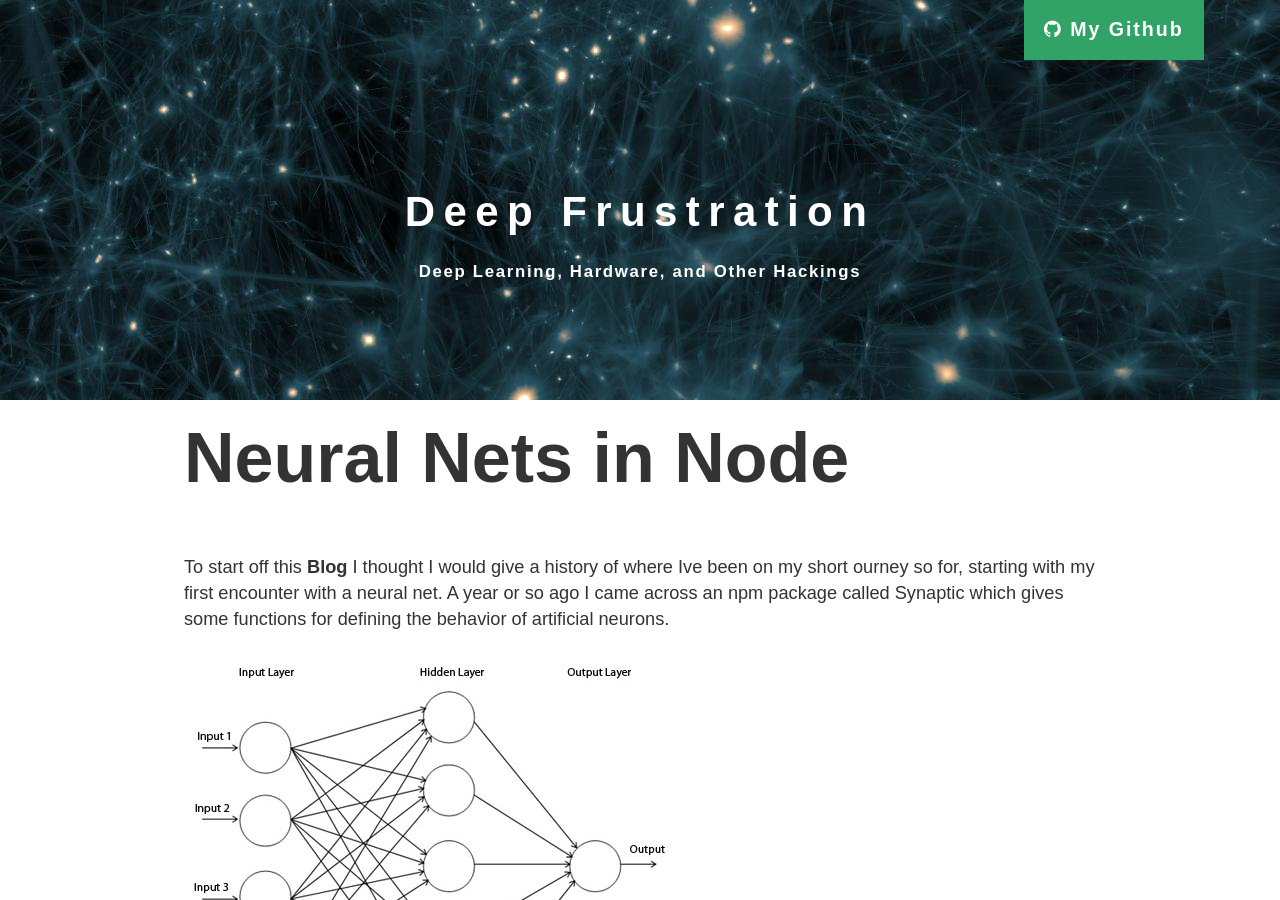
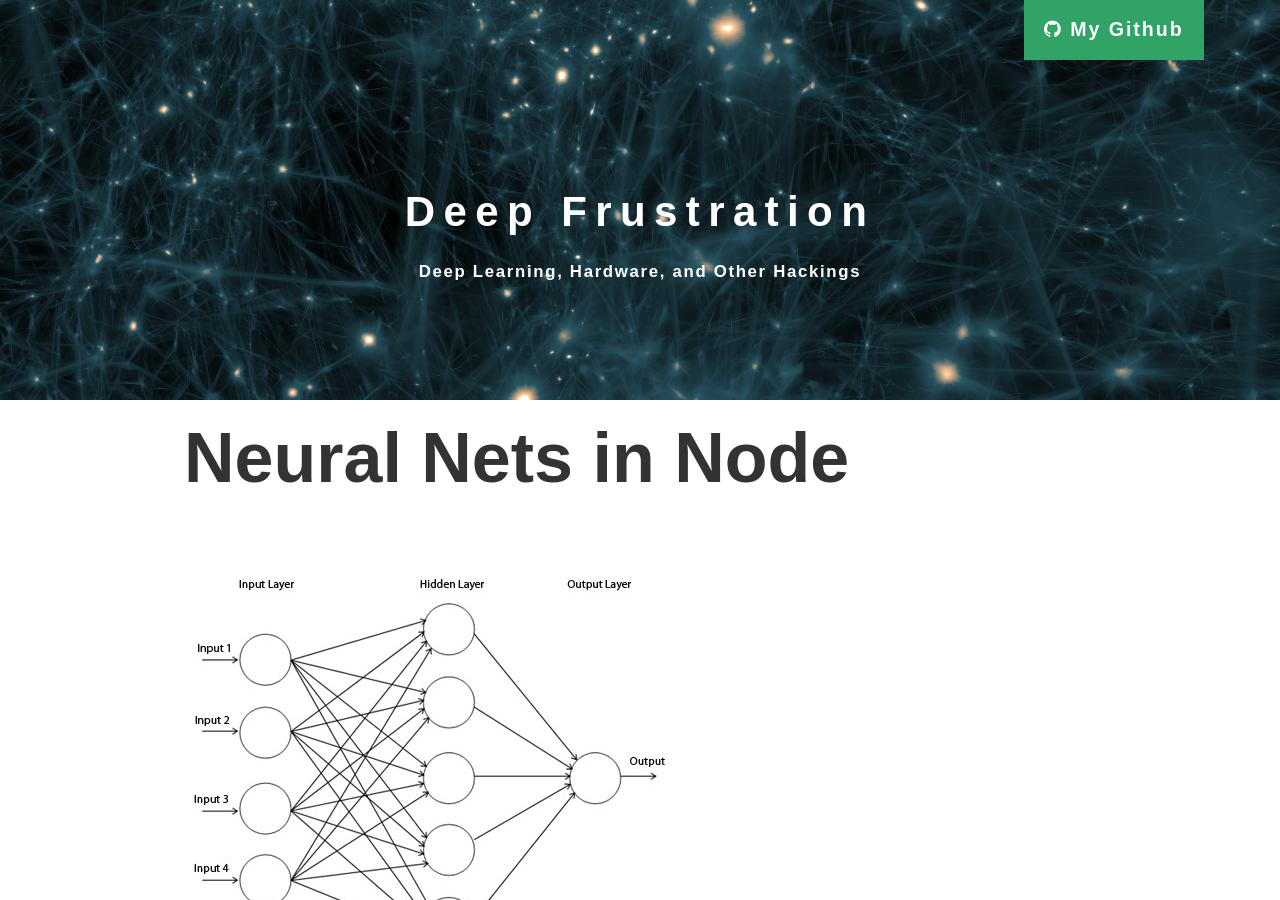
Before and after one commit to neale/neale.github.io, a Jekyll site: the page built from _posts/2015-01-12-first-post.md, in a window 1280 px wide and 900 px high. Built offline with Jekyll 4.4.1, drawn with Linux system fonts in a browser that asks for light colours; nearby versions of some CDN libraries; library files that are not in the unit come from our copies; comment, search, counter and statistics services are not loaded.

```diff
--- a/_posts/2015-01-12-first-post.md
+++ b/_posts/2015-01-12-first-post.md
@@ -8,7 +8,7 @@ image: true
 
 
 
-To start off this **Blog** I thought I would give a history of where Ive been on my short ourney so for, starting with my first encounter with a neural net. A year or so ago I came across an npm package called Synaptic which gives some functions for defining the behavior of artificial neurons.
+<!--To start off this **Blog** I thought I would give a history of where Ive been on my short ourney so for, starting with my first encounter with a neural net. A year or so ago I came across an npm package called Synaptic which gives some functions for defining the behavior of artificial neurons.-->
 
 {% if page.image %}
 <div class="post-img">
```
Also changed, not shown: _posts/2015-01-12-cifar-torch.md (+1 -1 lines), _posts/2016-02-21-resnets.md (+1 -1 lines), _posts/2016-04-03-Lewis.md (+2 -1 lines), _posts/2016-04-12-source.md (+1 -1 lines), _posts/2016-7-14-darknet-imagenet.md (+1 -1 lines).
